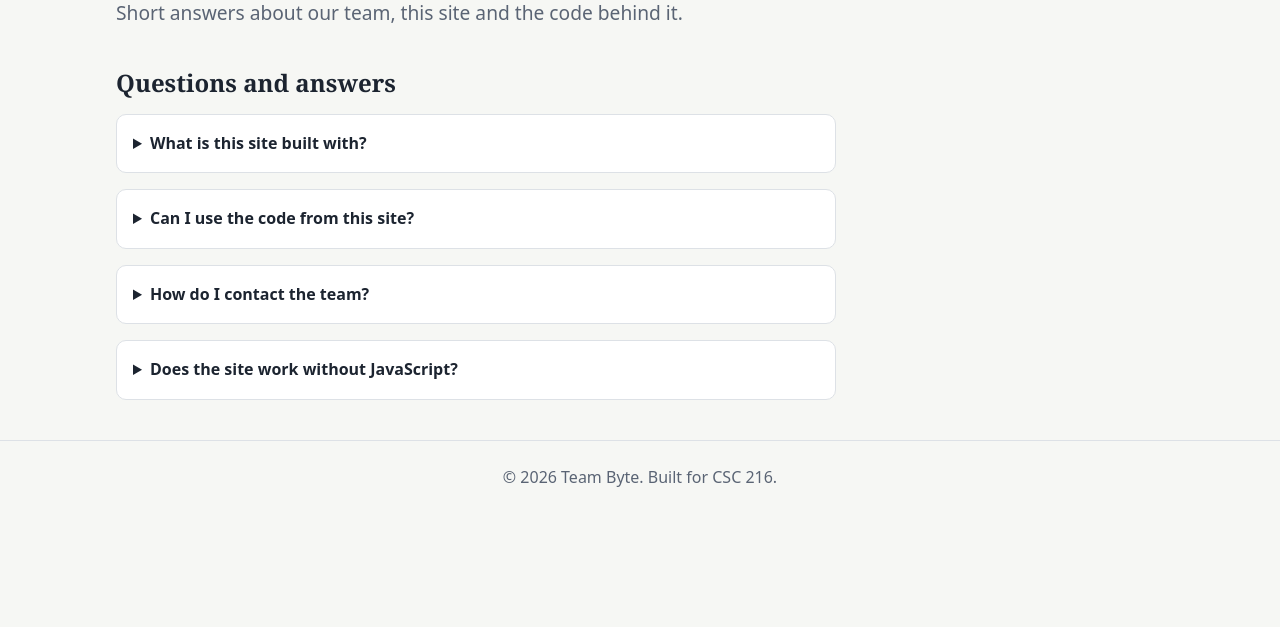
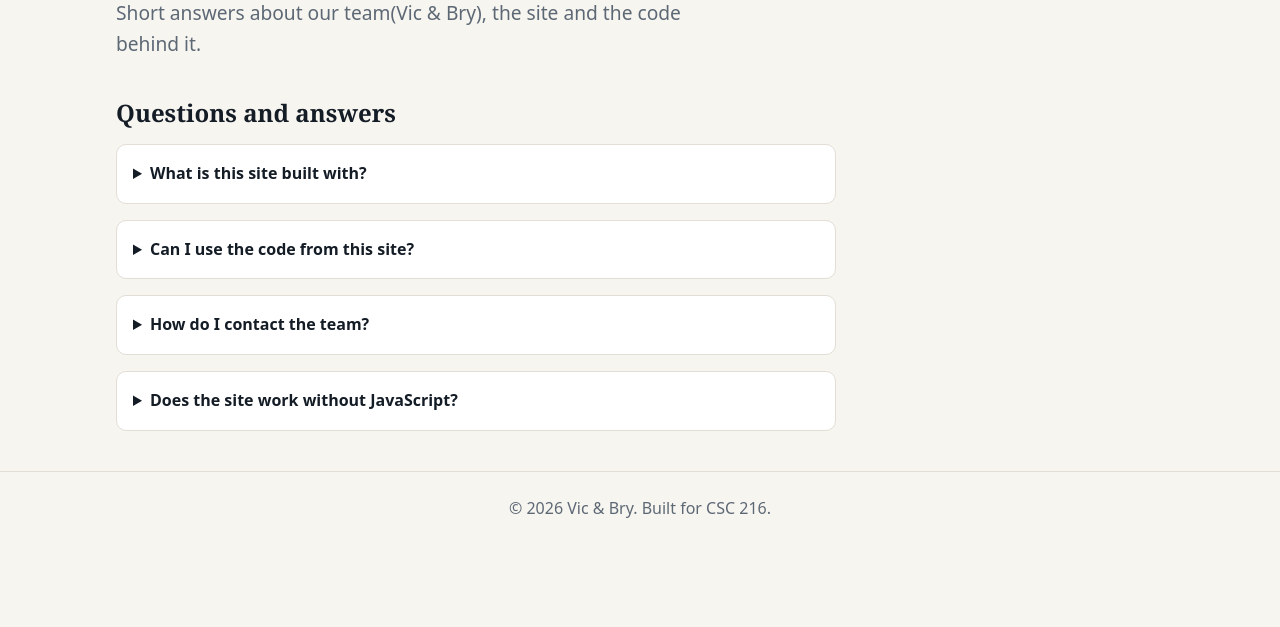
Before and after one commit to bry-kip/team-website, a plain HTML site: page faq.html in a window 1280 px wide. Shown: the part 173-800 px from the top of the page. Drawn offline with Linux system fonts and the light colour scheme.

Commit message:
Updated the README and fixed some bugs

```diff
--- a/css/styles.css
+++ b/css/styles.css
@@ -5,14 +5,14 @@
 
 /* ---------- 1. Design tokens ---------- */
 :root {
-  --color-bg: #f6f7f4;
+  --color-bg: #f7f5f0;
   --color-surface: #ffffff;
-  --color-text: #1c2430;
-  --color-muted: #5a6474;
-  --color-primary: #005a9c;
-  --color-primary-dark: #003d6b;
+  --color-text: #141c26;
+  --color-muted: #5d6875;
+  --color-primary: #16283f;
+  --color-primary-dark: #0e1b2e;
   --color-on-primary: #ffffff;
-  --color-border: #dde1e6;
+  --color-border: #e3ded5;
   --color-error: #b3261e;
   --color-success: #1e7b3a;
 
@@ -30,19 +30,18 @@
 }
 
 body.dark {
-  --color-bg: #11161d;
-  --color-surface: #1a212b;
-  --color-text: #e7ebf0;
-  --color-muted: #a2abb9;
-  --color-primary: #66b2ff;
-  --color-primary-dark: #99ccff;
-  --color-on-primary: #0b1f1f;
-  --color-border: #2b3340;
+  --color-bg: #0e141e;
+  --color-surface: #171f2e;
+  --color-text: #edf0f3;
+  --color-muted: #a8b3c0;
+  --color-primary: #d9b98c;
+  --color-primary-dark: #eacfa5;
+  --color-on-primary: #141a26;
+  --color-border: #2b3546;
   --color-error: #ff8a80;
   --color-success: #7ddc97;
   color-scheme: dark;
 }
-
 /* ---------- 2. Base and reset ---------- */
 *,
 *::before,
--- a/faq.html
+++ b/faq.html
@@ -5,13 +5,13 @@
     <meta name="viewport" content="width=device-width, initial-scale=1.0" />
     <meta
       name="description"
-      content="Frequently asked questions about Team Byte and this site."
+      content="Frequently asked questions about this site Vic & Bry."
     />
-    <title>FAQ | Team Byte</title>
+    <title>FAQ | Vic & Bry</title>
     <link rel="stylesheet" href="css/styles.css" />
     <script src="js/script.js" defer></script>
     <style>
-      /* Small inline styles for the FAQ page only */
+      /* We decided to use inline styles for the FAQ page so as not to mess the css code*/
       .faq-list {
         max-width: 720px;
       }
@@ -42,7 +42,7 @@
 
     <header class="site-header">
       <div class="container header-inner">
-        <a class="logo" href="index.html">Team Byte</a>
+        <a class="logo" href="index.html">Vic & Bry</a>
         <button
           class="nav-toggle"
           type="button"
@@ -69,7 +69,8 @@
       <header class="page-header">
         <h1>Frequently asked questions</h1>
         <p class="lead">
-          Short answers about our team, this site and the code behind it.
+          Short answers about our team(Vic & Bry), the site and the code behind
+          it.
         </p>
       </header>
 
@@ -80,7 +81,7 @@
           <summary>What is this site built with?</summary>
           <p>
             Plain HTML, CSS and JavaScript — no frameworks and no templates. It
-            was built as part of CSC 216 Lab 2.
+            was built as part of CSC 216 Lab work.
           </p>
         </details>
 
@@ -114,7 +115,7 @@
 
     <footer class="site-footer">
       <div class="container">
-        <p>© <span id="year">2026</span> Team Byte. Built for CSC 216.</p>
+        <p>© <span id="year">2026</span> Vic & Bry. Built for CSC 216.</p>
       </div>
     </footer>
   </body>
```
Also changed, not shown: contact.html (+1 -1 lines), projects.html (+3 -1 lines), 1 other file.
